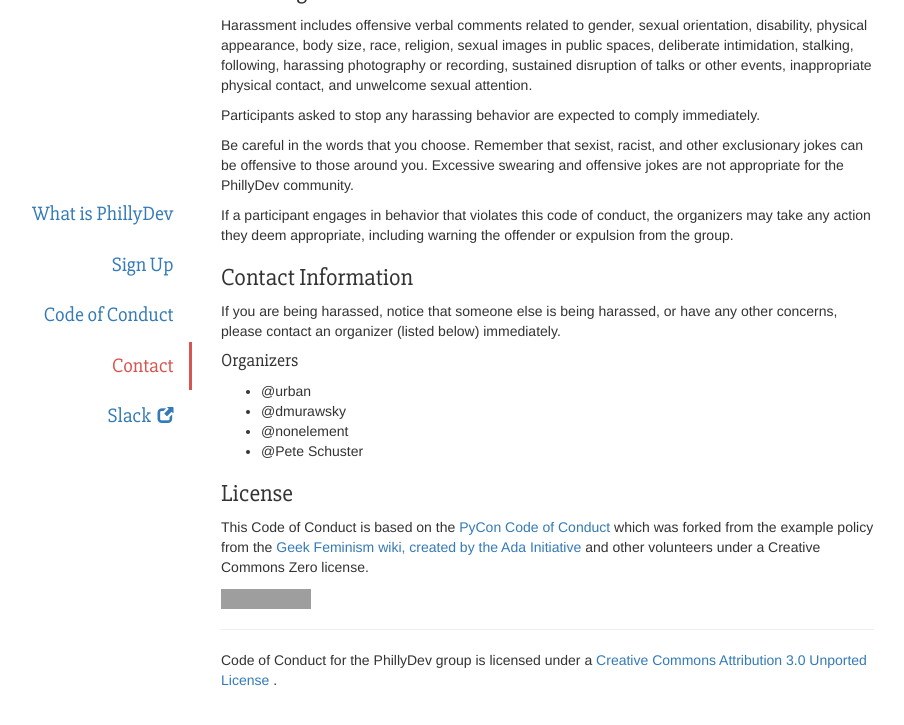
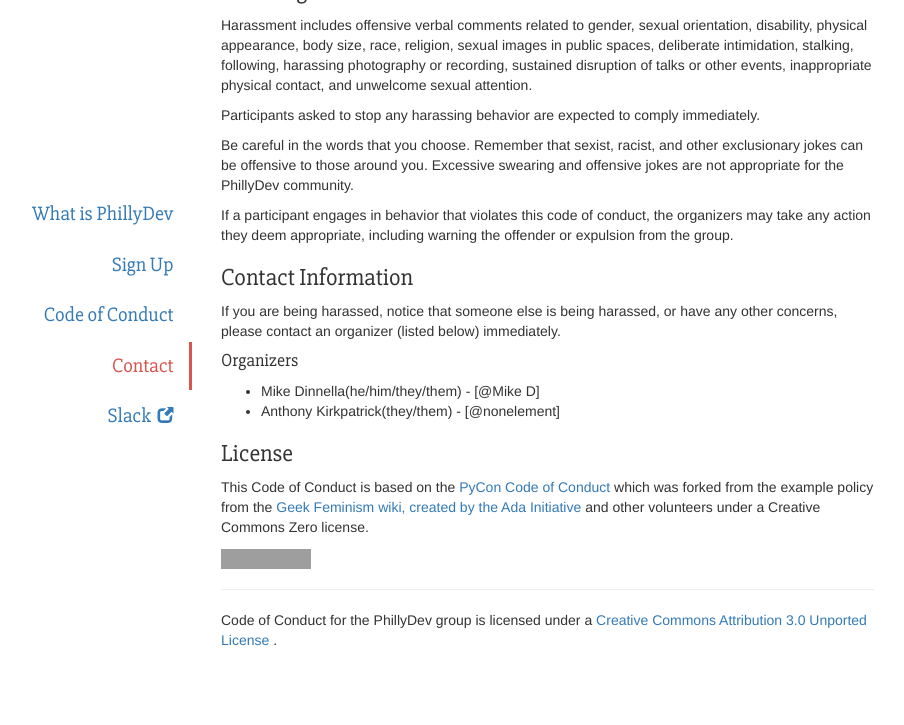
Before and after one commit to phillydev/phillydev.org, a Jekyll site: the page built from index.html, in a window 1280 px wide and 900 px high, scrolled down 1187 px. Shown: the top 725 px of the window, without its empty margins (239-1143 px from the left). Built offline with Jekyll 4.4.1, drawn with Linux system fonts in a browser that asks for light colours; nearby versions of some CDN libraries; grey boxes are pictures that could not be loaded.

Commit message:
update admins

```diff
--- a/index.html
+++ b/index.html
@@ -121,10 +121,8 @@
     <h4>Organizers</h4>
 
     <ul>
-      <li>@urban</li>
-      <li>@dmurawsky</li>
-      <li>@nonelement</li>
-      <li>@Pete Schuster</li>
+      <li>Mike Dinnella(he/him/they/them) - [@Mike D]</li>
+      <li>Anthony Kirkpatrick(they/them) - [@nonelement]</li>
     </ul>
 
     <h3>License</h3>
```
